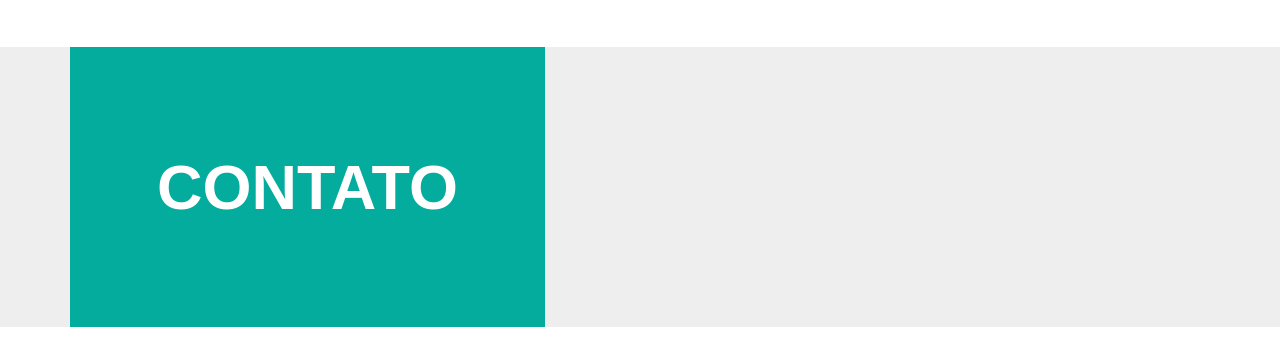
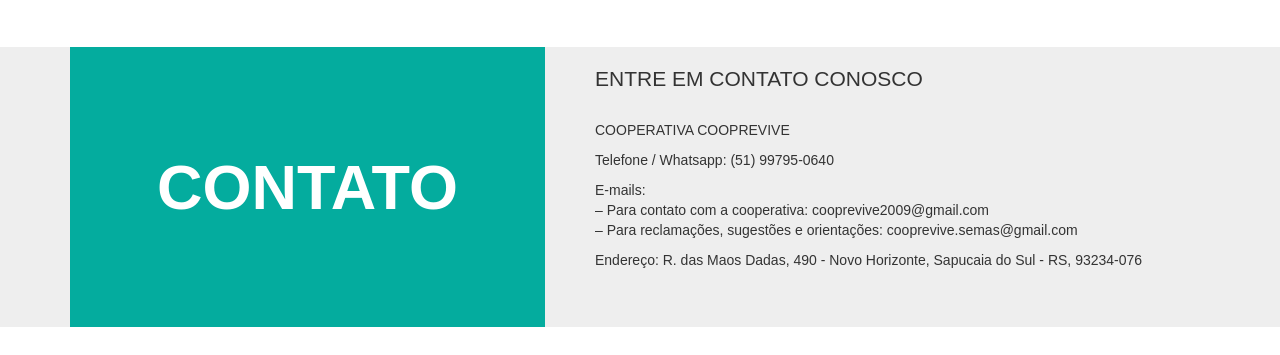
Before and after one commit to diegodossantos95/ColetaSeletiva, a plain HTML site: page webapp/index.html in a window 1280 px wide. Shown: the part 2506-2861 px from the top of the page. Drawn offline with Linux system fonts and the light colour scheme; some packages are replaced by stand-ins of ours.

Commit message:
Included contact info

```diff
--- a/webapp/index.html
+++ b/webapp/index.html
@@ -403,7 +403,13 @@
             <h1>Contato</h1>
           </div>
           <div class="col col-md-7 col-sm-12 col-xs-12 center-row" id="contact_content">
-
+            <h2>ENTRE EM CONTATO CONOSCO</h2>
+            <br>
+            <p>COOPERATIVA COOPREVIVE</p>
+            <p>Telefone / Whatsapp: (51) 99795-0640</p>
+            <p>E-mails:<br> – Para contato com a cooperativa: cooprevive2009@gmail.com <br> – Para reclamações,
+              sugestões e orientações: cooprevive.semas@gmail.com</p>
+            <p>Endereço: R. das Maos Dadas, 490 - Novo Horizonte, Sapucaia do Sul - RS, 93234-076</p>
           </div>
         </div>
       </div>
```
